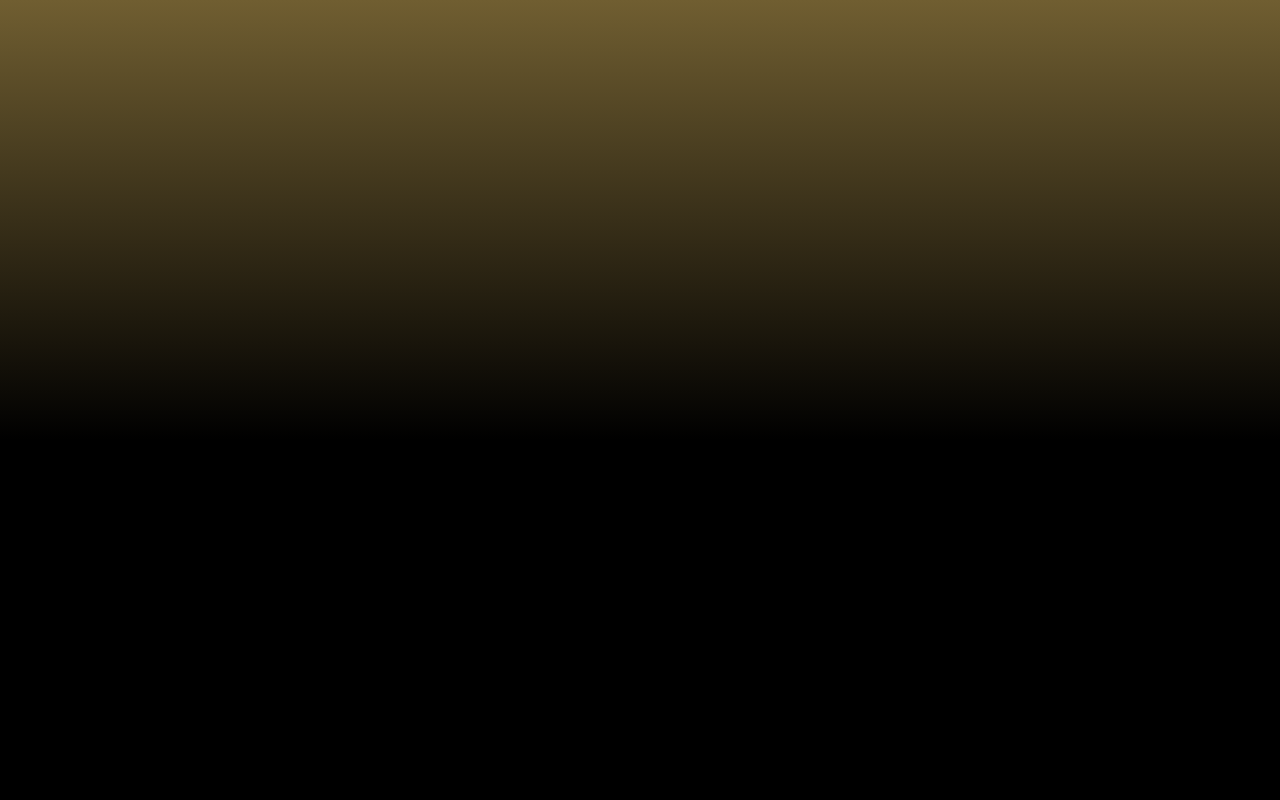
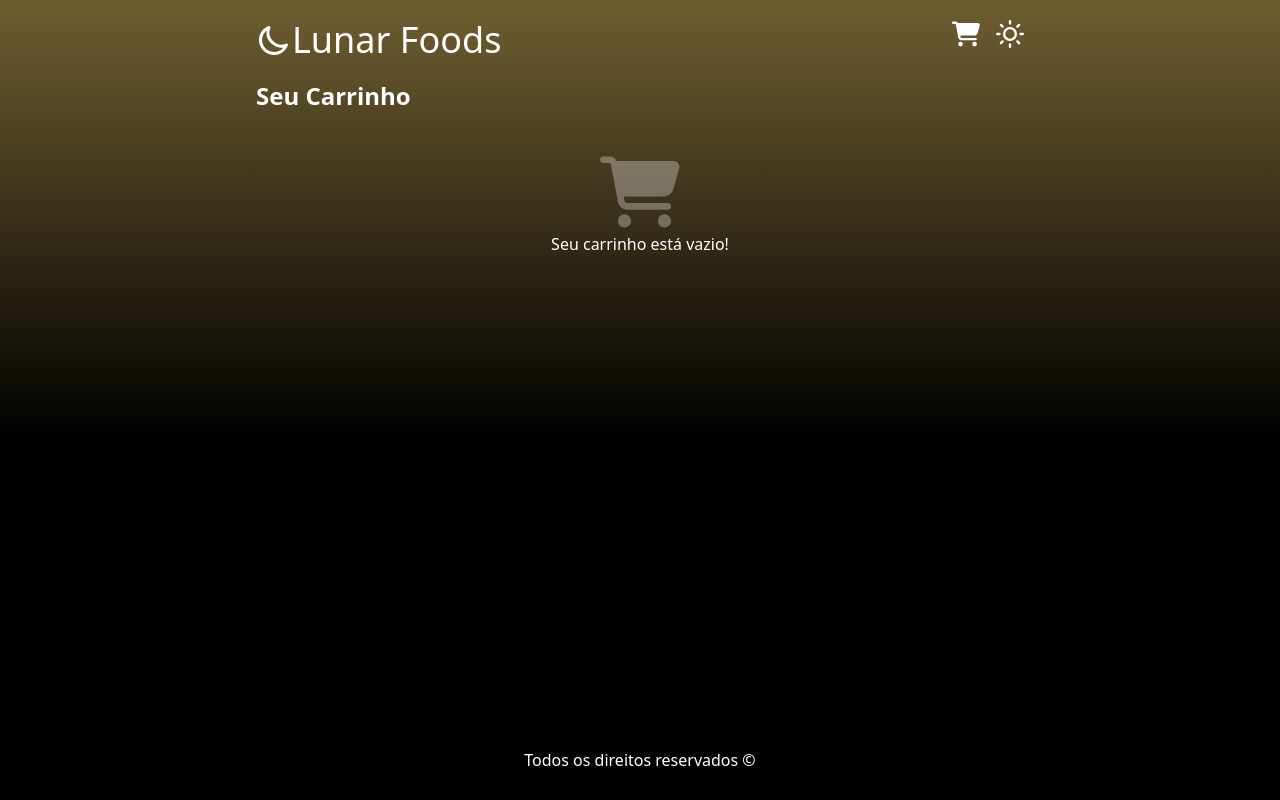
Before and after one commit to lucasgmaieski/lunar-foods, a React (Vite) app: page /carrinho in a window 1280 px wide. Built offline with nearby package versions, Linux system fonts and the light colour scheme.

Commit message:
adicionado componente header e footer

```diff
--- a/src/App.tsx
+++ b/src/App.tsx
@@ -1,16 +1,21 @@
 import {  Route, Routes } from "react-router-dom"
 import { HomeScreen } from "./pages/HomeScreen"
+import { Footer } from "./components/Footer"
+import { ProductScreen } from "./pages/ProductScreen"
+import { Header } from "./components/Header"
+import { CartPage } from "./pages/CartScreen"
 
 function App() {
     return (
-        <div className="w-full min-h-screen dark:bg-gradient-to-b dark:from-themecolor/100 dark:from-0% dark:to-black dark:to-55%  bg-gradient-to-b from-themecolor/50 from-0% to-white to-55% dark:text-white text-black">
+        <div className="w-full min-h-screen flex flex-col dark:bg-gradient-to-b dark:from-themecolor/100 dark:from-0% dark:to-black dark:to-55% bg-gradient-to-b from-themecolor/50 from-0% to-white to-55% dark:text-white text-black">
+            <Header />
             <Routes>
                 <Route path="/" element={<HomeScreen />} />
                 <Route path="/produtos" element={<></>} />
-                <Route path="/produtos/:productId" element={<></>} />
-                <Route path="/carrinho" element={<></>} />
-                <Route path="/pagamento" element={<></>} />
+                <Route path="/produtos/:productId" element={<ProductScreen/>} />
+                <Route path="/carrinho" element={<CartPage />} />
             </Routes>
+            <Footer />
         </div>
     )
 }
--- /dev/null
+++ b/src/components/Footer.tsx
@@ -0,0 +1,8 @@
+
+export function Footer() {
+    return (
+        <footer className="max-w-2xl w-full mx-auto text-center py-7">
+            <div>Todos os direitos reservados &copy;</div>
+        </footer>
+    )
+}
--- /dev/null
+++ b/src/components/Header.tsx
@@ -0,0 +1,28 @@
+import { FiSun } from "react-icons/fi";
+import { useMainContext } from "../hooks/useContext";
+import { MdDarkMode } from "react-icons/md";
+import { FaCartShopping } from "react-icons/fa6";
+import { Link } from "react-router-dom";
+import { HiOutlineMoon } from "react-icons/hi";
+
+export function Header() {
+    const {setTheme, cartItemCount} = useMainContext()
+    return (
+        <header className="max-w-3xl w-full mx-auto flex justify-between py-5 px-3 md:px-0">
+            <Link to={"/"}>
+                <h1 className="text-4xl flex items-center"><HiOutlineMoon />Lunar Foods</h1>
+            </Link>
+
+            <div className="flex gap-4">
+                <Link to="/carrinho" className="relative">
+                    <FaCartShopping className="w-[28px] h-[28px] cursor-pointer dark:text-white text-black "/>
+                    {cartItemCount > 0 &&
+                        <span className={`${cartItemCount > 0 ? 'inline' : 'hidden'} absolute -top-1 -right-2 dark:bg-white bg-black dark:text-black text-white text-center w-4 h-4 text-xs rounded-full`}>{cartItemCount}</span>
+                    }
+                </Link>
+                <FiSun className="w-[28px] h-[28px] cursor-pointer hidden text-white dark:block" onClick={()=>setTheme("dark")} tabIndex={0}/>
+                <MdDarkMode className="w-[28px] h-[28px] cursor-pointer block text-black dark:hidden" onClick={()=>setTheme("light")} tabIndex={0}/>
+            </div>
+        </header>
+    );
+}
```
